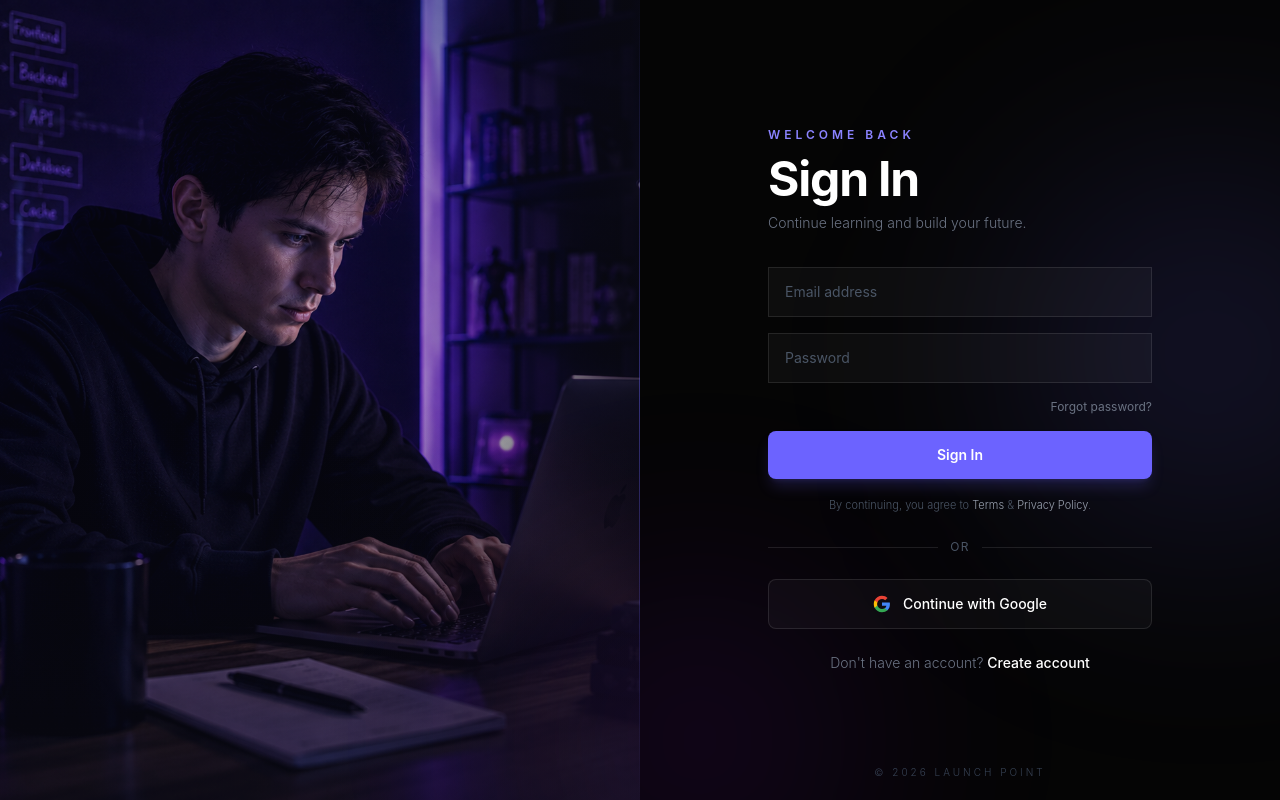
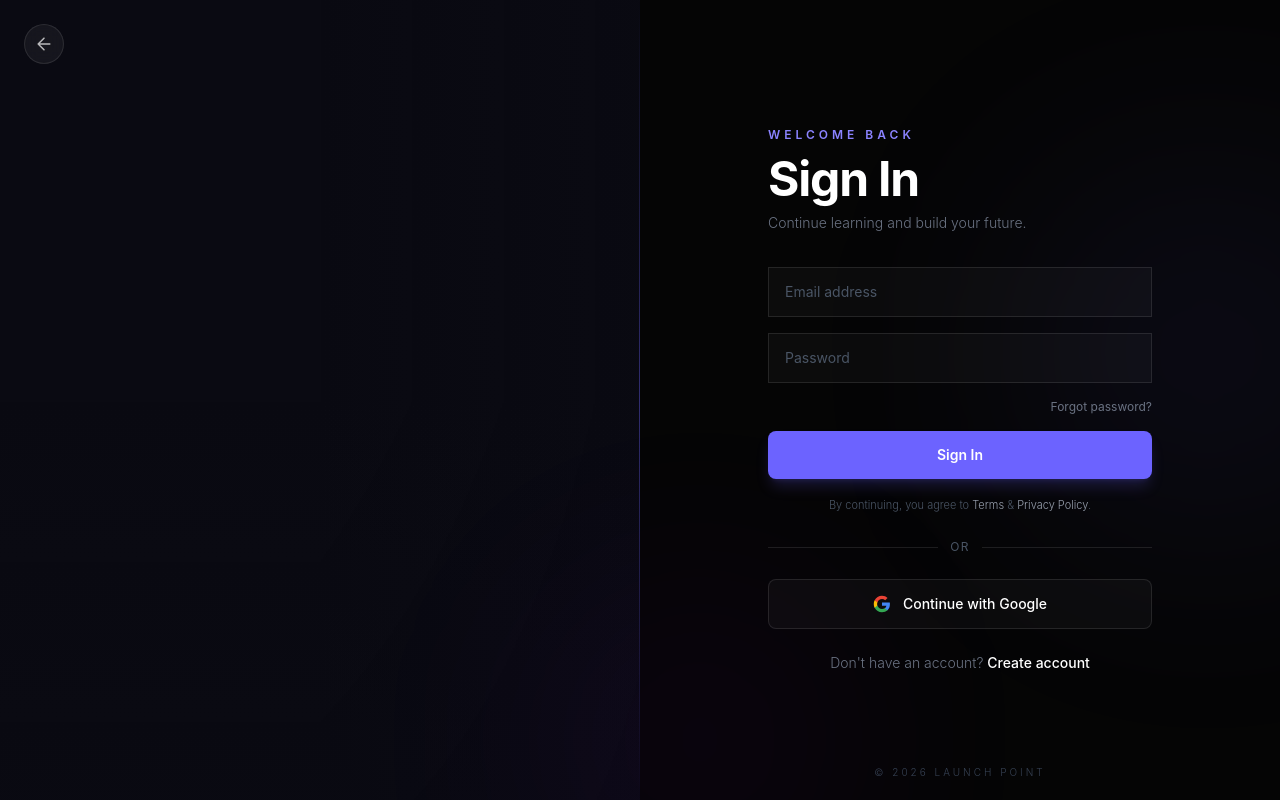
Before and after one commit to Emmanuel-Johnson/launch-point-frontend, a React (Vite) app: page /login in a window 1280 px wide. Built offline with nearby package versions, Linux system fonts and the light colour scheme.

Commit message:
feat: add signup and login animations

```diff
--- a/src/features/auth/layout/AuthLayout.tsx
+++ b/src/features/auth/layout/AuthLayout.tsx
@@ -1,8 +1,32 @@
-import { Outlet } from "react-router-dom";
+import { Outlet, useNavigate } from "react-router-dom";
 
 const AuthLayout = () => {
+  const navigate = useNavigate();
+
   return (
-    <div>
+    <div className="relative">
+      <button
+        type="button"
+        onClick={() => navigate("/")}
+        aria-label="Back to home"
+        className="group absolute left-6 top-6 z-10 flex h-10 w-10 items-center justify-center rounded-full border border-white/10 bg-white/5 text-white/70 backdrop-blur-sm transition-all duration-300 hover:border-indigo-400/30 hover:bg-indigo-500/10 hover:text-white hover:shadow-[0_0_20px_rgba(99,102,241,0.15)]"
+      >
+        <svg
+          xmlns="http://www.w3.org/2000/svg"
+          viewBox="0 0 24 24"
+          fill="none"
+          stroke="currentColor"
+          strokeWidth="1.8"
+          className="h-5 w-5 transition-transform duration-300 group-hover:-translate-x-0.5"
+        >
+          <path
+            strokeLinecap="round"
+            strokeLinejoin="round"
+            d="M19 12H5m7 7-7-7 7-7"
+          />
+        </svg>
+      </button>
+
       <Outlet />
     </div>
   );
--- a/src/features/auth/pages/LoginPage.tsx
+++ b/src/features/auth/pages/LoginPage.tsx
@@ -8,7 +8,7 @@ const LoginPage = () => {
         <img
           src="/signin-learning.png"
           alt="Student celebrating a successful learning moment"
-          className="absolute inset-0 h-full w-full object-cover"
+          className="signup-image-in absolute inset-0 h-full w-full object-cover"
         />
 
         {/* Dark blend toward the form */}
@@ -25,16 +25,18 @@ const LoginPage = () => {
       </div>
 
       {/* RIGHT — Login Form */}
-      {/* RIGHT — Login Form */}
       <div className="relative flex w-full flex-col justify-center px-8 py-12 sm:px-14 lg:w-1/2">
         {/* Ambient purple glow */}
-        <div className="pointer-events-none absolute -right-30 top-[20%] h-96 w-96 rounded-full bg-[#6c63ff]/15 blur-[120px]" />
+        <div className="signup-glow pointer-events-none absolute -right-30 top-[20%] h-96 w-96 rounded-full bg-[#6c63ff]/15 blur-[120px]" />
 
-        <div className="pointer-events-none absolute -bottom-25 -left-25 h-80 w-80 rounded-full bg-purple-600/10 blur-[110px]" />
+        <div className="signup-glow pointer-events-none absolute -bottom-25 -left-25 h-80 w-80 rounded-full bg-purple-600/10 blur-[110px]" />
 
         <div className="relative z-10 mx-auto w-full max-w-sm">
           {/* Heading */}
-          <div className="mb-8">
+          <div
+            className="signup-fade-up mb-8"
+            style={{ animationDelay: "100ms" }}
+          >
             <p className="mb-3 text-xs font-semibold uppercase tracking-[4px] text-[#8b83ff]">
               Welcome Back
             </p>
@@ -49,7 +51,10 @@ const LoginPage = () => {
           </div>
 
           {/* Form */}
-          <form className="space-y-4">
+          <form
+            className="signup-fade-up space-y-4"
+            style={{ animationDelay: "220ms" }}
+          >
             {/* Email */}
             <input
               type="email"
@@ -81,6 +86,7 @@ const LoginPage = () => {
             >
               Sign In
             </button>
+
             {/* Terms */}
             <p className="px-2 text-center text-[11px] font-light leading-5 text-gray-600">
               By continuing, you agree to{" "}
@@ -144,7 +150,10 @@ const LoginPage = () => {
           </form>
 
           {/* Signup */}
-          <p className="mt-6 text-center text-sm font-light text-gray-500">
+          <p
+            className="signup-fade-up mt-6 text-center text-sm font-light text-gray-500"
+            style={{ animationDelay: "400ms" }}
+          >
             Don't have an account?{" "}
             <Link
               to="/signup"
@@ -156,7 +165,10 @@ const LoginPage = () => {
         </div>
 
         {/* Footer */}
-        <p className="absolute bottom-5 left-0 right-0 text-center text-[10px] font-light uppercase tracking-[3px] text-gray-700">
+        <p
+          className="signup-fade-in absolute bottom-5 left-0 right-0 text-center text-[10px] font-light uppercase tracking-[3px] text-gray-700"
+          style={{ animationDelay: "700ms" }}
+        >
           © {new Date().getFullYear()} Launch Point
         </p>
       </div>
--- a/src/features/auth/pages/SignupPage.tsx
+++ b/src/features/auth/pages/SignupPage.tsx
@@ -6,13 +6,16 @@ const SignupPage = () => {
       {/* LEFT — Signup Form */}
       <div className="relative flex w-full flex-col justify-center px-8 py-12 sm:px-14 lg:w-1/2">
         {/* Ambient purple glow */}
-        <div className="pointer-events-none absolute -left-30 top-[20%] h-96 w-96 rounded-full bg-[#6c63ff]/15 blur-[120px]" />
+        <div className="signup-glow pointer-events-none absolute -left-30 top-[20%] h-96 w-96 rounded-full bg-[#6c63ff]/15 blur-[120px]" />
 
-        <div className="pointer-events-none absolute -bottom-25 -right-25 h-80 w-80 rounded-full bg-purple-600/10 blur-[110px]" />
+        <div className="signup-glow pointer-events-none absolute -bottom-25 -right-25 h-80 w-80 rounded-full bg-purple-600/10 blur-[110px]" />
 
         <div className="relative z-10 mx-auto w-full max-w-sm">
           {/* Heading */}
-          <div className="mb-8">
+          <div
+            className="signup-fade-up mb-8"
+            style={{ animationDelay: "100ms" }}
+          >
             <p className="mb-3 text-xs font-semibold uppercase tracking-[4px] text-[#8b83ff]">
               Join Launch Point
             </p>
@@ -27,7 +30,10 @@ const SignupPage = () => {
           </div>
 
           {/* Form */}
-          <form className="space-y-4">
+          <form
+            className="signup-fade-up space-y-4"
+            style={{ animationDelay: "220ms" }}
+          >
             {/* Full Name */}
             <input
               type="text"
@@ -63,6 +69,7 @@ const SignupPage = () => {
             >
               Create Account
             </button>
+
             {/* Terms */}
             <p className="px-2 text-center text-[11px] font-light leading-5 text-gray-600">
               By continuing, you agree to{" "}
@@ -83,6 +90,7 @@ const SignupPage = () => {
               </Link>
               .
             </p>
+
             {/* Divider */}
             <div className="flex items-center gap-3 py-2">
               <div className="h-px flex-1 bg-white/10" />
@@ -120,12 +128,16 @@ const SignupPage = () => {
                   d="M12 5.38c1.62 0 3.06.56 4.21 1.64l3.15-3.15C17.45 2.09 14.97 1 12 1 7.7 1 3.99 3.47 2.18 7.07l3.66 2.84c.87-2.6 3.3-4.53 6.16-4.53z"
                 />
               </svg>
+
               Continue with Google
             </button>
           </form>
 
           {/* Login */}
-          <p className="mt-6 text-center text-sm font-light text-gray-500">
+          <p
+            className="signup-fade-up mt-6 text-center text-sm font-light text-gray-500"
+            style={{ animationDelay: "400ms" }}
+          >
             Already have an account?{" "}
             <Link
               to="/login"
@@ -137,7 +149,10 @@ const SignupPage = () => {
         </div>
 
         {/* Footer */}
-        <p className="absolute bottom-5 left-0 right-0 text-center text-[10px] font-light uppercase tracking-[3px] text-gray-700">
+        <p
+          className="signup-fade-in absolute bottom-5 left-0 right-0 text-center text-[10px] font-light uppercase tracking-[3px] text-gray-700"
+          style={{ animationDelay: "700ms" }}
+        >
           © {new Date().getFullYear()} Launch Point
         </p>
       </div>
@@ -147,7 +162,7 @@ const SignupPage = () => {
         <img
           src="/signup-learning.png"
           alt="Student learning on a laptop"
-          className="absolute inset-0 h-full w-full object-cover"
+          className="signup-image-in absolute inset-0 h-full w-full object-cover"
         />
 
         {/* Blend image into the dark left side */}
--- a/src/index.css
+++ b/src/index.css
@@ -124,3 +124,66 @@ html {
   opacity: 0;
   animation: about-text-reveal 1.2s cubic-bezier(0.16, 1, 0.3, 1) forwards;
 }
+
+@keyframes signup-fade-up {
+  from {
+    opacity: 0;
+    transform: translateY(24px);
+  }
+
+  to {
+    opacity: 1;
+    transform: translateY(0);
+  }
+}
+
+@keyframes signup-fade-in {
+  from {
+    opacity: 0;
+  }
+
+  to {
+    opacity: 1;
+  }
+}
+
+@keyframes signup-image-in {
+  from {
+    opacity: 0;
+    transform: scale(1.05);
+  }
+
+  to {
+    opacity: 1;
+    transform: scale(1);
+  }
+}
+
+@keyframes signup-glow {
+  0%,
+  100% {
+    opacity: 0.4;
+    transform: scale(1);
+  }
+
+  50% {
+    opacity: 0.7;
+    transform: scale(1.08);
+  }
+}
+
+.signup-fade-up {
+  animation: signup-fade-up 0.7s ease-out both;
+}
+
+.signup-fade-in {
+  animation: signup-fade-in 0.8s ease-out both;
+}
+
+.signup-image-in {
+  animation: signup-image-in 1.2s ease-out both;
+}
+
+.signup-glow {
+  animation: signup-glow 7s ease-in-out infinite;
+}
```
